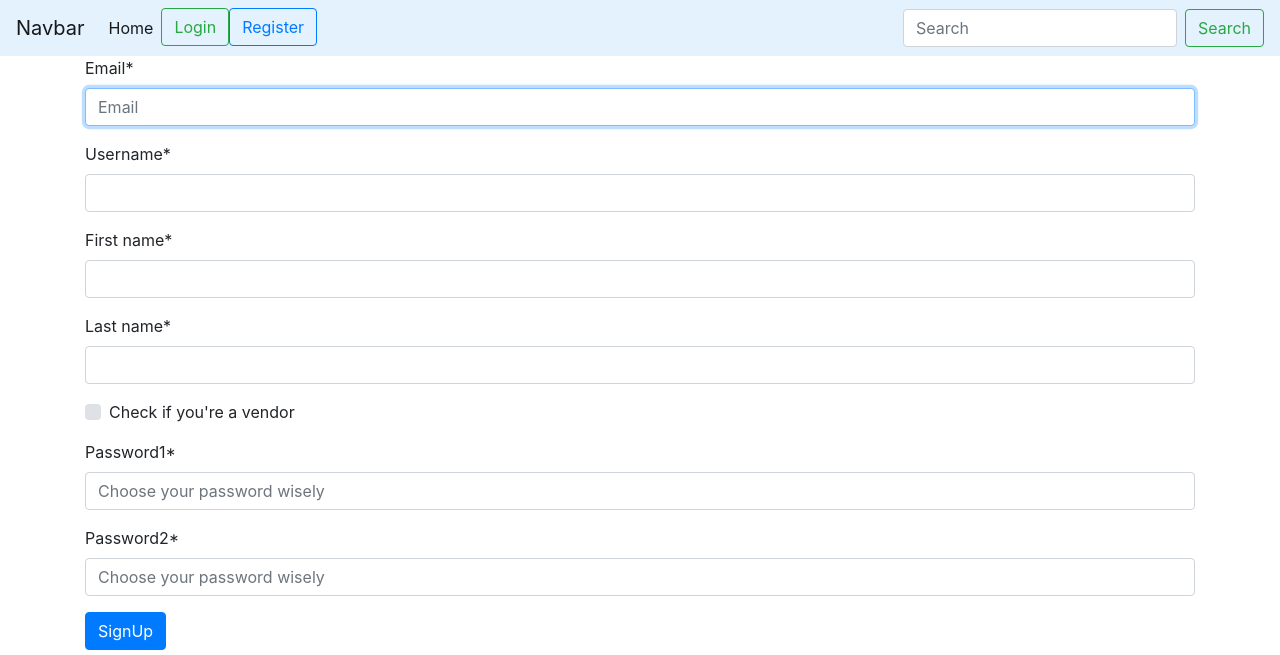
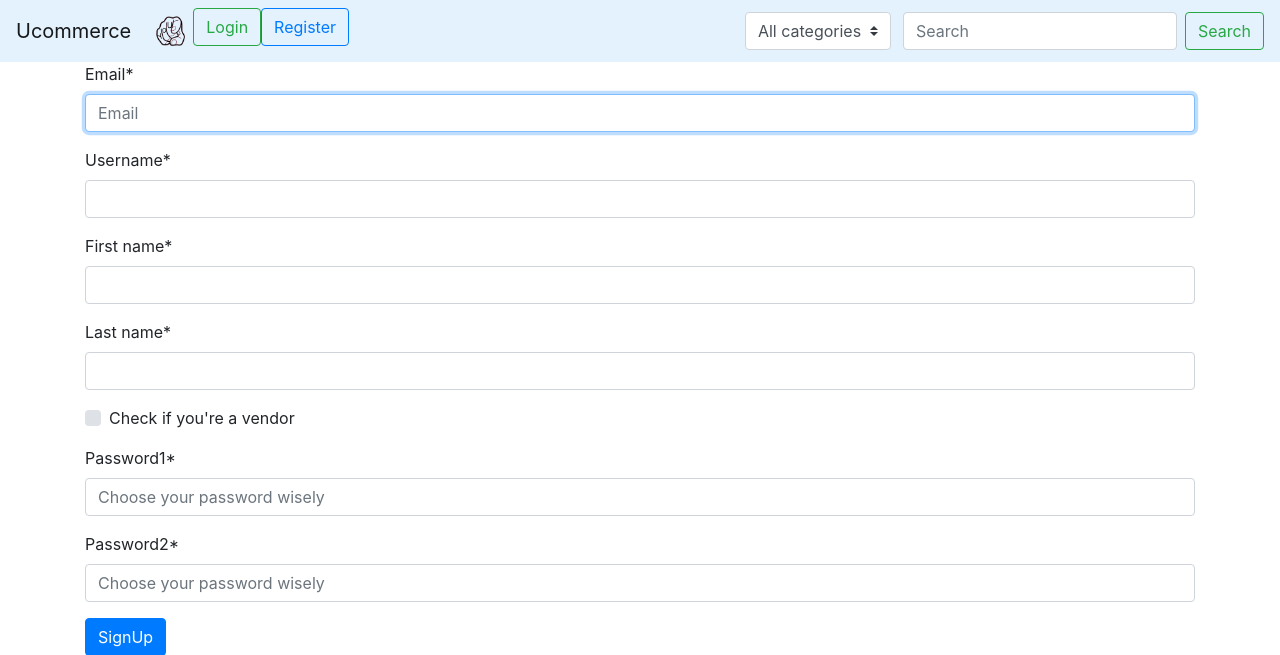
Before and after one commit to YuriGardinazzi/ECommerce, a Django app: page /user/signup/ in a window 1280 px wide. Shown: the top 655 px of the page. Run offline with Django 3.2, Linux system fonts and the light colour scheme; data comes from the database, SQL or seed files in the repository; both versions use the stored data as it was after the commit; some libraries are stand-ins or nearby versions.

Commit message:
add category field with ajax in inline form

```diff
--- a/ecommerce/urls.py
+++ b/ecommerce/urls.py
@@ -25,5 +25,6 @@
     path('user/', include('user_management.urls')),
     path('',include('sales.urls')),
     path('', views.home, name='home'),
-    path('product/',include('product_management.urls'))
+    path('product/',include('product_management.urls')),
+    path('ajax/get_categories', views.get_categories, name="categories_search_form")
 ]+ static(settings.MEDIA_URL, document_root=settings.MEDIA_ROOT)
--- a/ecommerce/views.py
+++ b/ecommerce/views.py
@@ -1,9 +1,24 @@
+from django.http import JsonResponse
 from django.shortcuts import render
 from user_management.models import CustomUser
+from product_management.models import MyCategory, Product
 
 
 def home(request):
     context = {}
     custom_user = CustomUser.objects.all()
+    categories = MyCategory.objects.all()
+    last_ten = Product.objects.filter(quantity__gt=0).order_by('-id')[:10]
+    print(categories)
     context['custom_user'] = custom_user
+    context['categories'] = categories
+    context['products'] = last_ten
     return render(request, 'home.html', context)
+
+
+def get_categories(request):
+    if request.method == 'POST':
+        categories = MyCategory.objects.all().values()
+        print(categories)
+        data = {'categories': list(categories)}
+    return JsonResponse(data, safe=False)
--- a/templates/base.html
+++ b/templates/base.html
@@ -20,15 +20,16 @@
 
     <!-- Navbar -->
     <nav class="navbar navbar-expand-lg navbar-light " style="background-color: #e3f2fd;">
-        <a class="navbar-brand" href="#">Navbar</a>
+        <a class="navbar-brand" href="#">Ucommerce</a>
         <button class="navbar-toggler" type="button" data-toggle="collapse" data-target="#navbarSupportedContent" aria-controls="navbarSupportedContent" aria-expanded="false" aria-label="Toggle navigation">
             <span class="navbar-toggler-icon"></span>
+
         </button>
 
         <div class="collapse navbar-collapse" id="navbarSupportedContent">
             <ul class="navbar-nav mr-auto">
                 <li class="nav-item active">
-                    <a class="nav-link" href="{% url 'home' %}">Home </a>
+                    <a class="nav-link" href="{% url 'home' %}"><img src="/static/images/logo.png" width="30" height="30" class="d-inline-block align-top" alt=""> </a>
                 </li>
                 {% if not request.user.is_authenticated %}
                     <li>
@@ -73,6 +74,12 @@
 
             </ul>
             <form class="form-inline my-2 my-lg-0">
+                <div class="form-check-inline">
+                 <select class="custom-select" id="formCategories">
+                     <option value="all">All categories</option>
+                </select>
+            </div>
+
                 <input class="form-control mr-sm-2" type="search" placeholder="Search" aria-label="Search">
                 <button class="btn btn-outline-success my-2 my-sm-0" type="submit">Search</button>
             </form>
@@ -84,7 +91,26 @@
     <!-- End Navbar -->
     {% block content %}
     {% endblock %}
-
+    <script>
+    $(document).ready(function(){
+        $.ajax({
+            url: '{% url 'categories_search_form' %}',
+            method : 'POST',
+            data: {
+                 'csrfmiddlewaretoken': '{{ csrf_token }}',
+             },
+            dataType: 'json',
+             success : function (answer){
+                 list = JSON.parse(JSON.stringify(answer));
+                 console.log(list.categories);
+                 for(let i=0; i < list.categories.length; i++){
+                     $('#formCategories').append('<option value="'+list.categories[i].name+'">'+list.categories[i].name+'</option>')
+                 }
+                 //generateTable(list);
+             },
+        });
+    });
+    </script>
     <!-- Optional JavaScript -->
     {% block javascript %}
     {% endblock %}
```
Also changed, not shown: templates/home.html (+45 -0 lines), db.sqlite3, static/images/choose.png (added), static/images/contracting.jpeg (added), static/images/get_rid.png (added), static/images/logo.png (added), static/images/people.png (added), static/images/savings.jpeg (added), static/images/sell_your_product.png (added), static/images/you_commerce.png (added), user_management/media/product_images/cuscino.jpeg (added), user_management/media/product_images/gatto.jpeg (added), user_management/media/product_images/homer.png (added).
